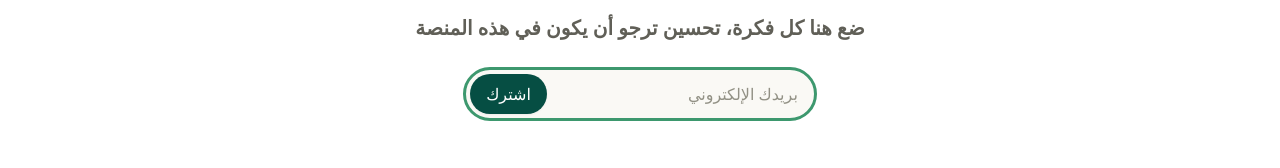
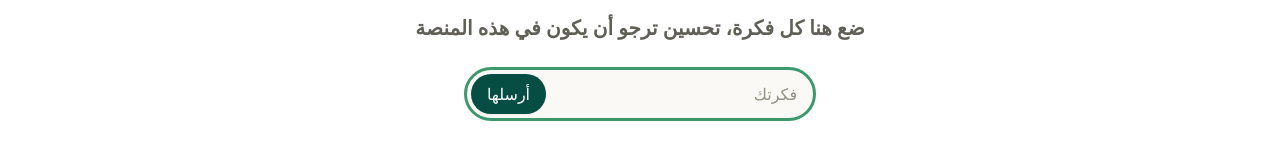
Before and after one commit to MohamedMouloudj/Badir, a Next.js app: page / in a window 1280 px wide. Shown: the part 2810-2978 px from the top of the page. Built offline with nearby package versions, Linux system fonts and the light colour scheme.

Commit message:
fix: updated landing contact text

```diff
--- /dev/null
+++ b/components/pages/AboutCard.tsx
@@ -0,0 +1,5 @@
+import React from "react";
+
+export default function AboutCard() {
+  return <div></div>;
+}
--- a/components/pages/landing/Contact.tsx
+++ b/components/pages/landing/Contact.tsx
@@ -11,7 +11,7 @@ export default function Contact() {
       <div className="flex items-center bg-neutrals-100 rounded-full overflow-hidden border-3 border-primary-400">
         <input
           type="email"
-          placeholder="بريدك الإلكتروني"
+          placeholder="فكرتك"
           className="flex-1 min-w-0 h-10 sm:h-12 px-3 sm:px-4 bg-transparent text-neutrals-700 placeholder-neutrals-400 focus:outline-none text-sm sm:text-base"
           dir="rtl"
         />
@@ -22,7 +22,7 @@ export default function Contact() {
             size="sm"
             className="whitespace-nowrap px-3 sm:px-4 h-8 sm:h-10"
           >
-            اشترك
+            أرسلها
           </AppButton>
         </div>
       </div>
```
